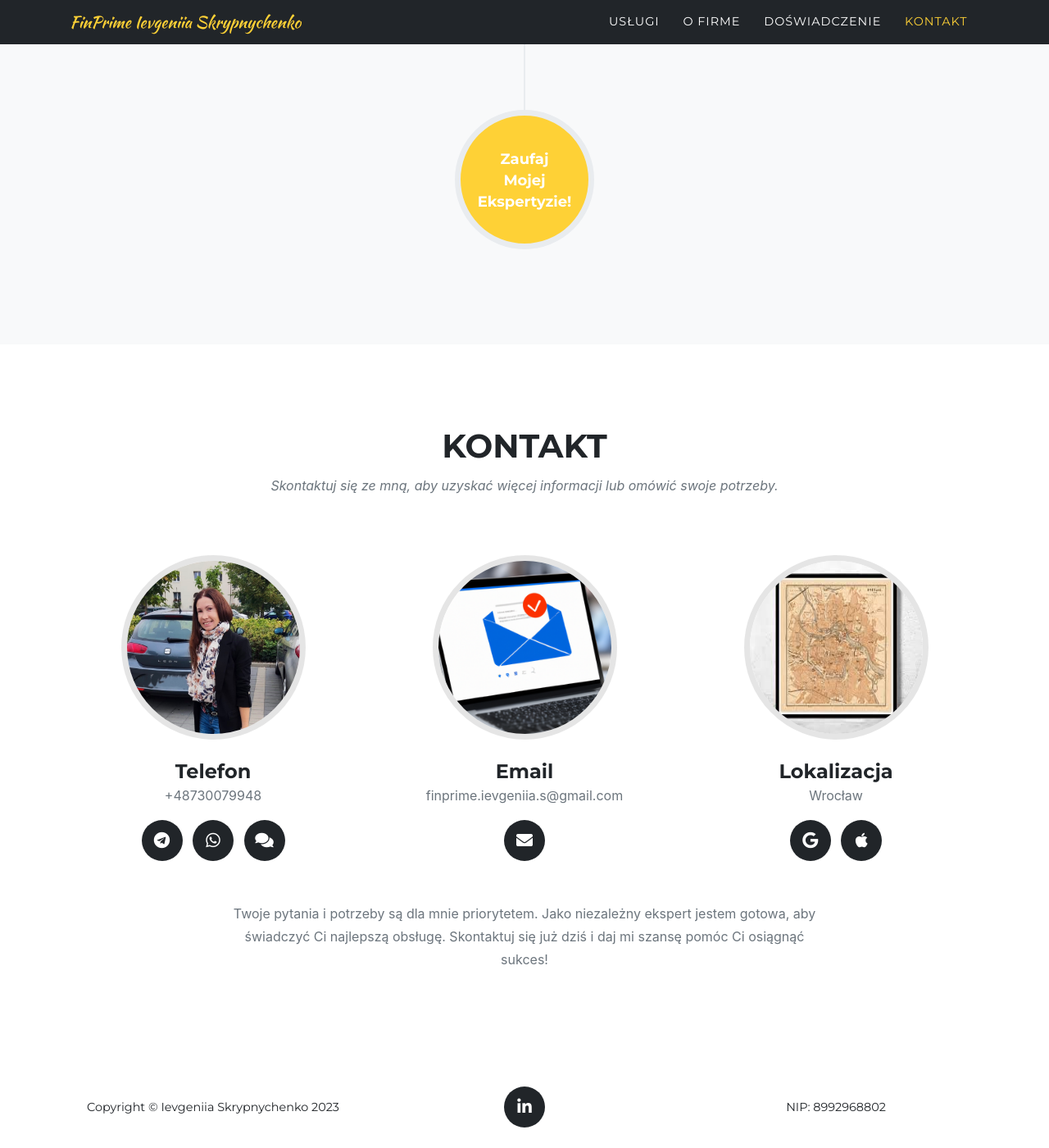
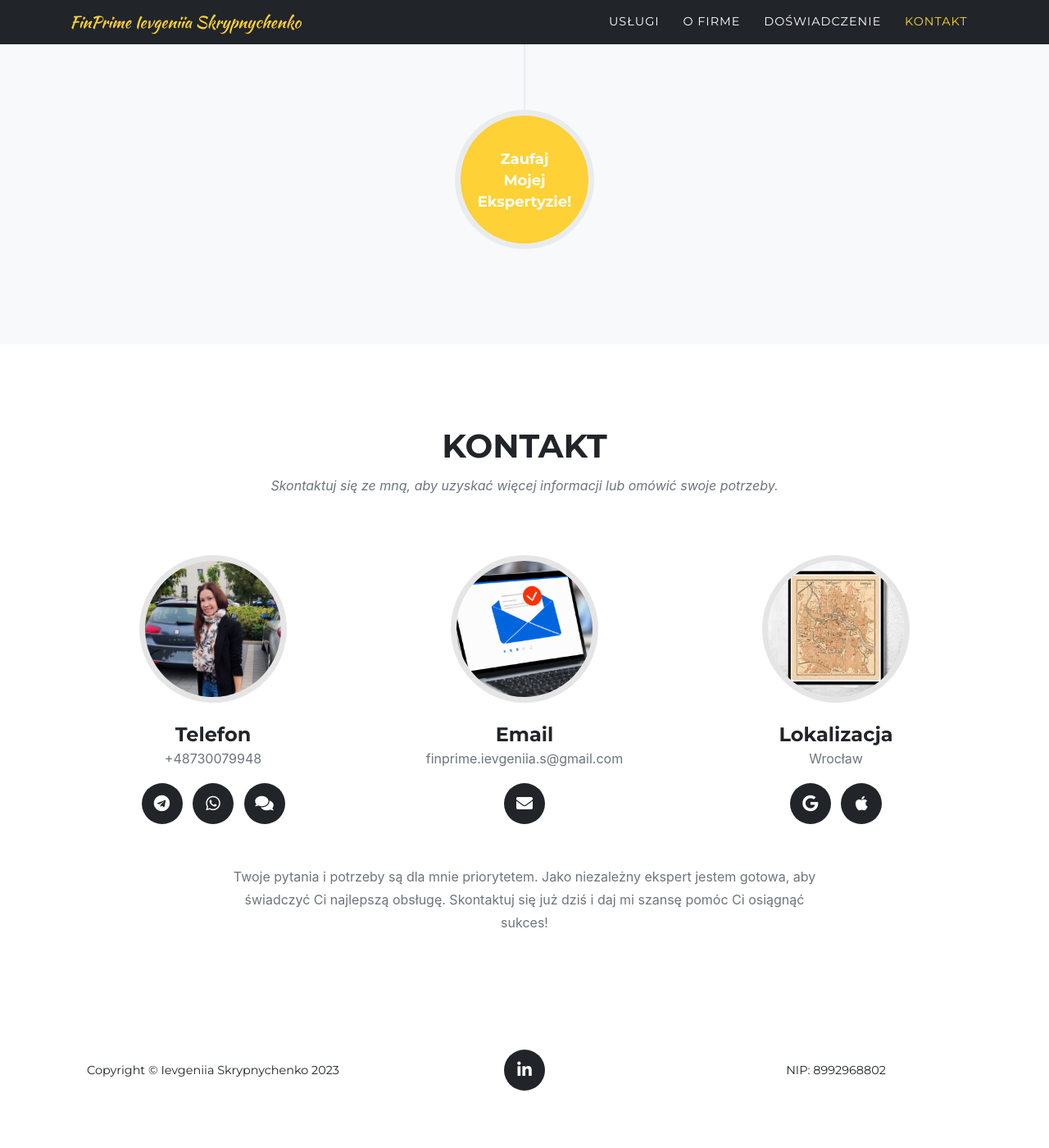
Before and after one commit to scripnichenko/finprime, a Jekyll site: the page built from index.md, in a window 1280 px wide and 1400 px high, scrolled down 4137 px. Shown: the whole window at 82% size. Built offline with Jekyll 4.4.1, drawn with Linux system fonts in a browser that asks for light colours; some web fonts are replaced; after the commit the page ends 5492 px from its top, so only the background shows below that.

Commit message:
circle decrease

```diff
--- a/_sass/layout/_team.scss
+++ b/_sass/layout/_team.scss
@@ -3,8 +3,8 @@
   margin-bottom: 50px;
   text-align: center;
   img {
-    width: 225px;
-    height: 225px;
+    width: 180px;
+    height: 180px;
     border: 7px solid fade-out($black, 0.9);
   }
   h4 {
```
